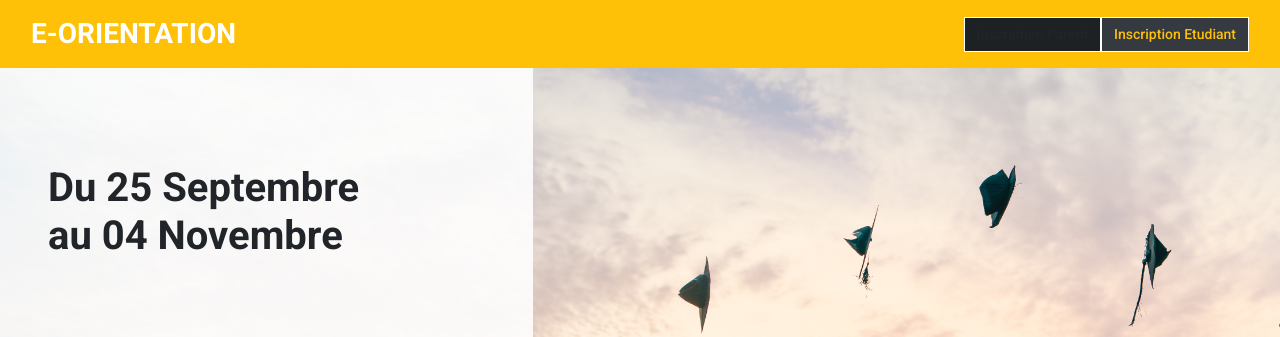
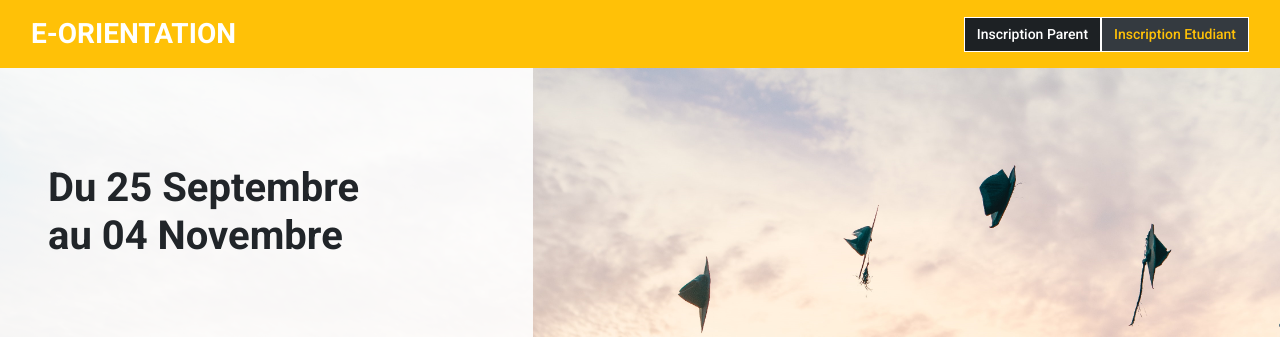
Before and after one commit to Tobi-De/guidance_faireg, a Django app: page / in a window 1280 px wide, with the pointer over the restyled element. Shown: the top 337 px of the page. Run offline with Django 3.2, Linux system fonts and the light colour scheme; some libraries are stand-ins or nearby versions.

Commit message:
add hover text color css for sign-in button

```diff
--- a/guidance_faireg/static/css/project.css
+++ b/guidance_faireg/static/css/project.css
@@ -39,6 +39,10 @@ body {
   border-radius: 0;
   font-size: 14px;
   font-weight: 500;
+}
+
+.sign-in-btn:hover {
+  color: white;
 }
 
 .more-info-btn {
```
